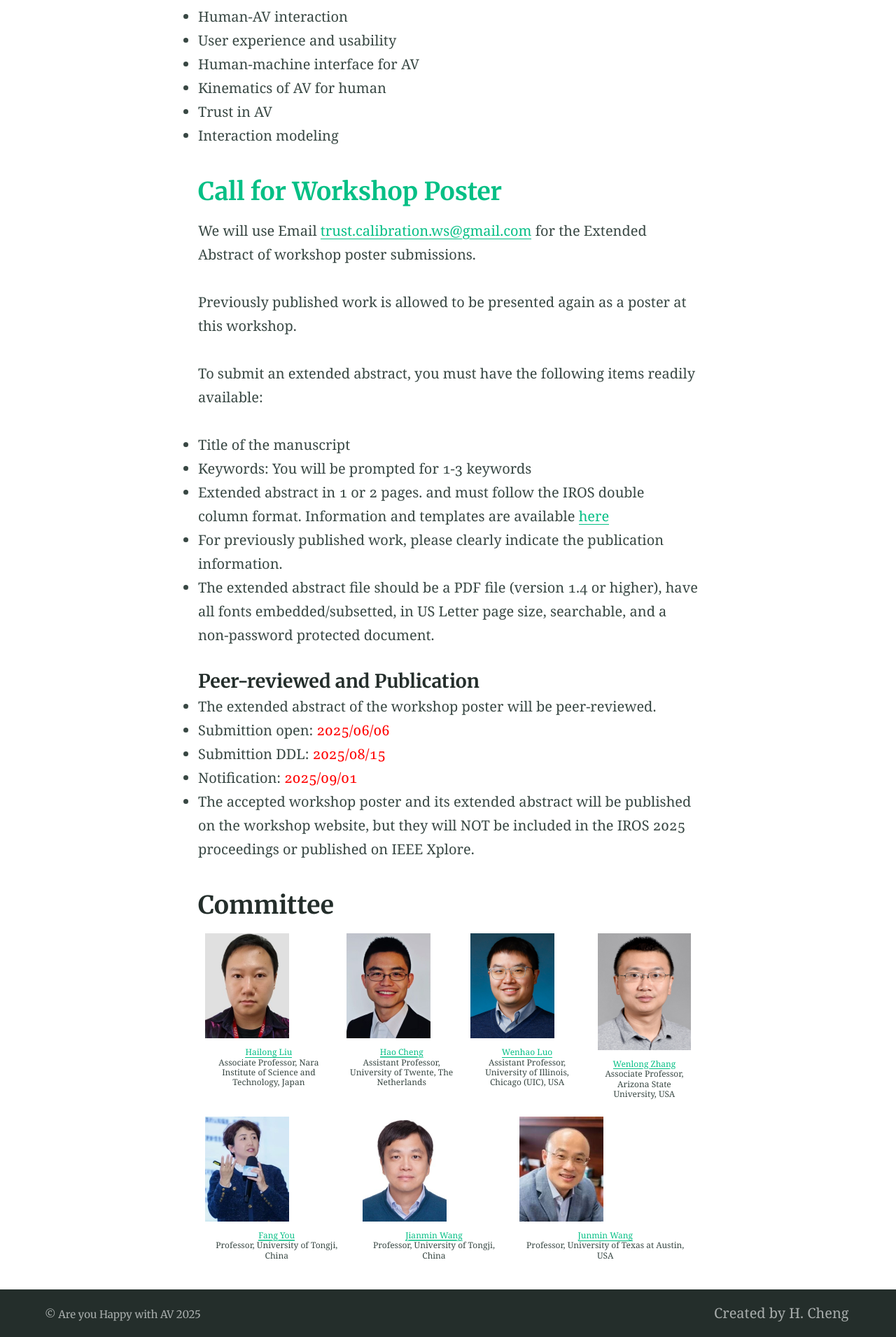
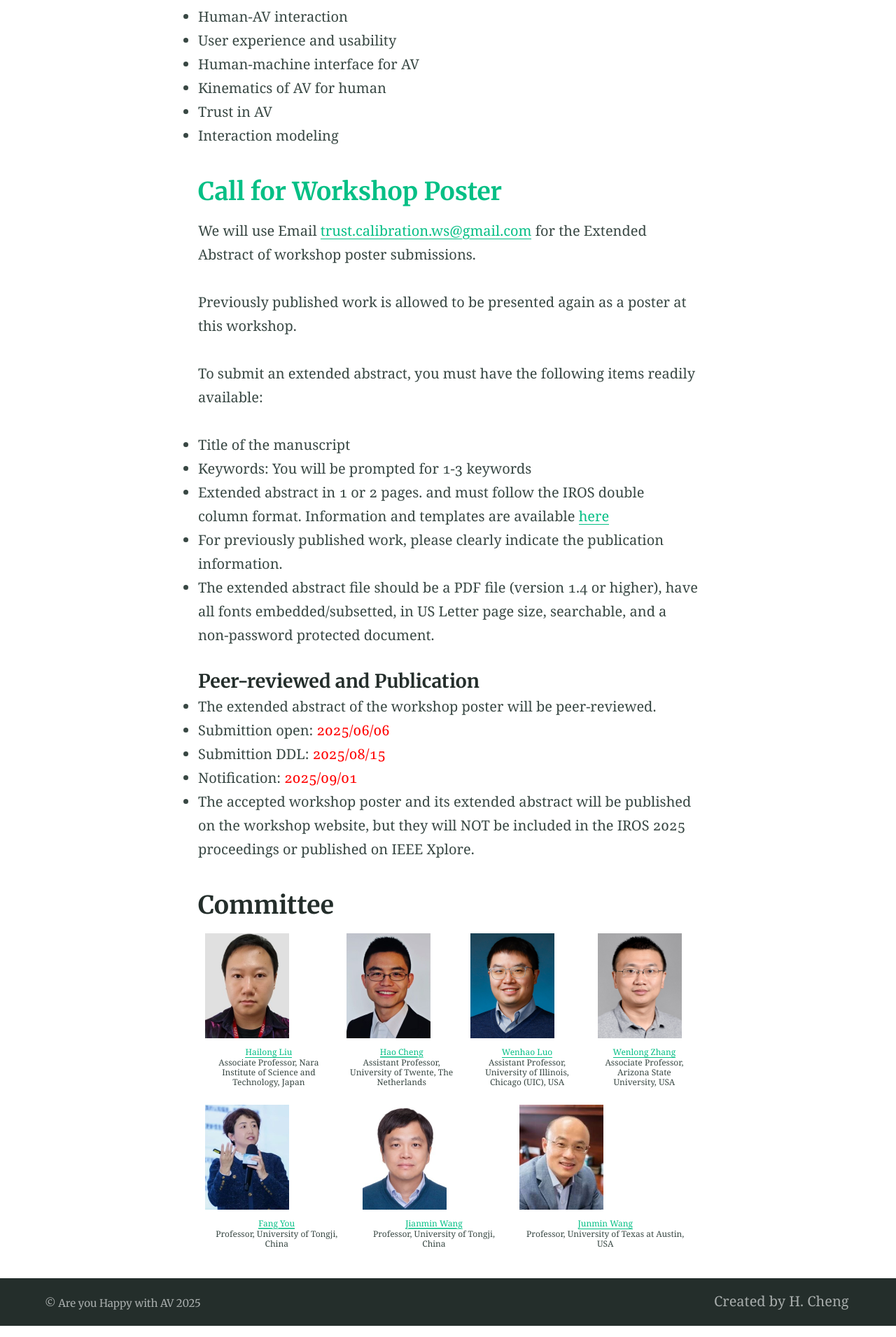
Before and after one commit to Are-You-Happy-with-AV/are-you-happy-with-av.github.io, a Jekyll site: the page built from index.md, in a window 1280 px wide. Shown: the part 1643-3554 px from the top of the page at 70% size. Built offline with Jekyll 4.4.1, drawn with Linux system fonts in a browser that asks for light colours.

Commit message:
Update index.md

```diff
--- a/index.md
+++ b/index.md
@@ -66,7 +66,7 @@ The prospect of wide-scale development of automated vehicles (AVs) is due to adv
   </div>
 
   <div style="margin: 10px;">
-    <img src="/assets/committee/Wenlong Zhang.png" alt="Wenlong Zhang" style="width: 160px; height: auto; object-fit: cover; display: block;">
+    <img src="/assets/committee/Wenlong Zhang.png" alt="Wenlong Zhang" style="width: 120px; height: auto; object-fit: cover; display: block;">
     <p style="font-size: 12px; text-align: center; line-height: 1.2; margin: 4px 0; word-wrap: break-word;"><a href="https://home.riselab.info/team/">Wenlong Zhang</a><br> Associate Professor, Arizona State University, USA</p>
   </div>
   </div>
```
